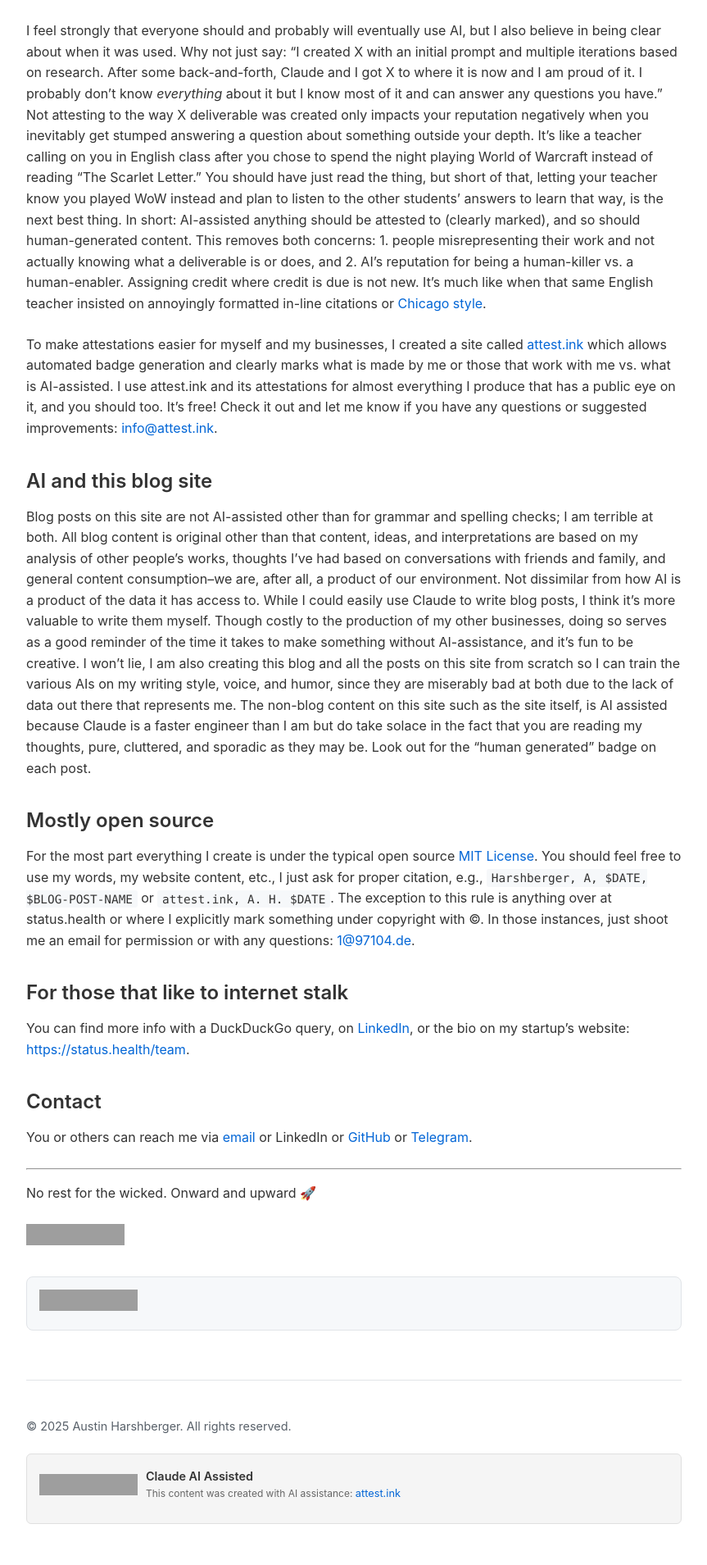
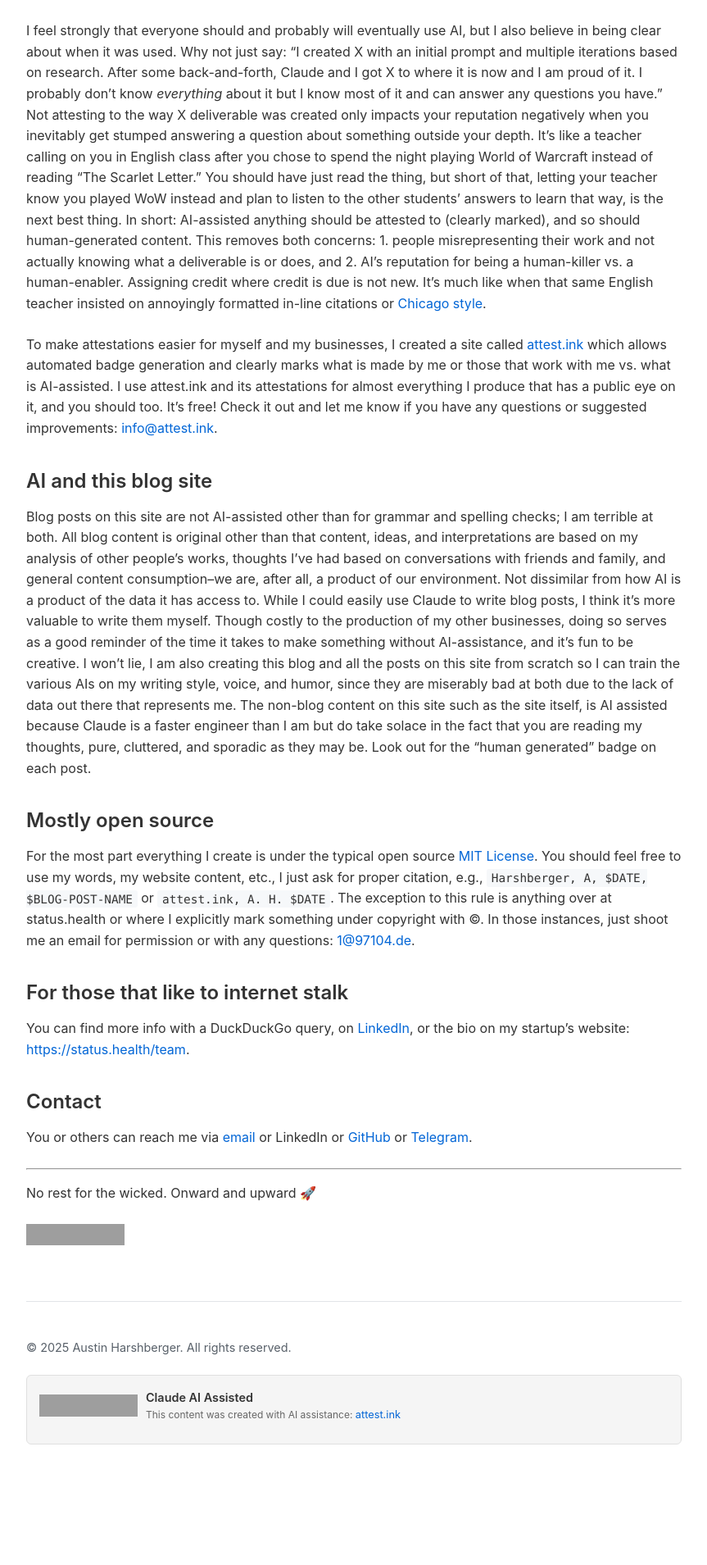
Before and after one commit to 97115104/blog, a Jekyll site: the page built from _posts/2025-05-13-hello-world.md, in a window 1280 px wide. Shown: the part 1176-3085 px from the top of the page at 82% size, without its empty margins (208-1071 px from the left). Built offline with Jekyll 4.4.1, drawn with Linux system fonts in a browser that asks for light colours; after the commit the page ends 2988 px from its top, so only the background shows below that; grey boxes are pictures that could not be loaded.

Commit message:
updates to fix badges

```diff
--- a/_layouts/post.html
+++ b/_layouts/post.html
@@ -25,11 +25,12 @@
   </div>
 
   {% if page.badge %}
+  <a href="https://attest.ink" target="_blank" rel="noopener">
+    <img src="https://attest.ink/assets/badges/human-generated.svg" alt="Human Generated" width="120" height="30">
+  </a>
   {% else %}
-  <div class="badge-container">
-    <a href="https://attest.ink" target="_blank" rel="noopener">
-      <img src="https://attest.ink/assets/badges/human-generated.svg" alt="Human Generated" width="120" height="30">
-    </a>
-  </div>
+  <a href="https://attest.ink" target="_blank" rel="noopener">
+    <img src="https://attest.ink/assets/badges/human-generated.svg" alt="Human Generated" width="120" height="30">
+  </a>
   {% endif %}
 </article>
--- a/_posts/2025-05-13-hello-world.md
+++ b/_posts/2025-05-13-hello-world.md
@@ -44,6 +44,6 @@
 No rest for the wicked. Onward and upward 🚀
 
 <!-- Add this to your blog HTML -->
-<a href="https://attest.ink" target="_blank" rel="noopener">
+<!-- <a href="https://attest.ink" target="_blank" rel="noopener">
   <img src="https://attest.ink/assets/badges/human-generated.svg" alt="Human Generated" width="120" height="30">
-</a>
+</a> -->
```
